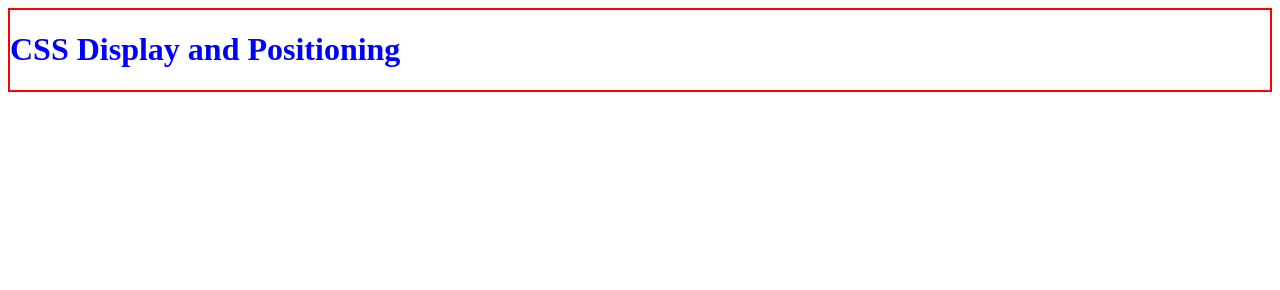
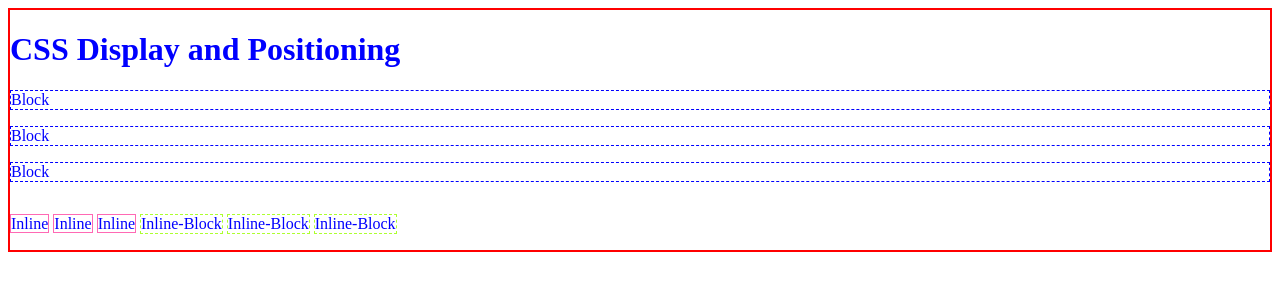
Before and after one commit to jtreeves/css-display-positioning, a plain HTML site: page index.html in a window 1280 px wide. Drawn offline with Linux system fonts and the light colour scheme.

Commit message:
[style] Add display to class elements

```diff
--- a/index.html
+++ b/index.html
@@ -8,7 +8,25 @@
 </head>
 <body>
     <div class="container">
+
         <h1>CSS Display and Positioning</h1>
+
+        <p class="one">Block</p>
+        <p class="one">Block</p>
+        <p class="one">Block</p>
+
+        <p class="two">Inline</p>
+        <p class="two">Inline</p>
+        <p class="two">Inline</p>
+
+        <p class="three">Inline-Block</p>
+        <p class="three">Inline-Block</p>
+        <p class="three">Inline-Block</p>
+
+        <p class="four">Hidden</p>
+        <p class="four">Hidden</p>
+        <p class="four">Hidden</p>
+
     </div>
 </body>
 </html>
--- a/style.css
+++ b/style.css
@@ -2,3 +2,22 @@
     color: blue;
     border: 2px solid red;
 }
+
+.one {
+    display: block;
+    border: 1px dashed blue;
+}
+
+.two {
+    display: inline;
+    border: 1px solid hotpink;
+}
+
+.three {
+    display: inline-block;
+    border: 1px dashed greenyellow;
+}
+
+.four {
+    display: none;
+}
```
